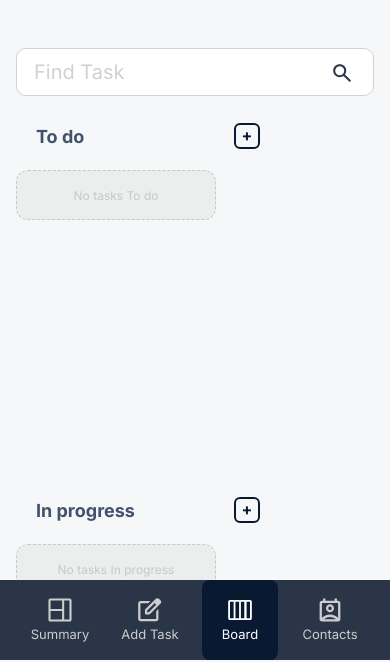
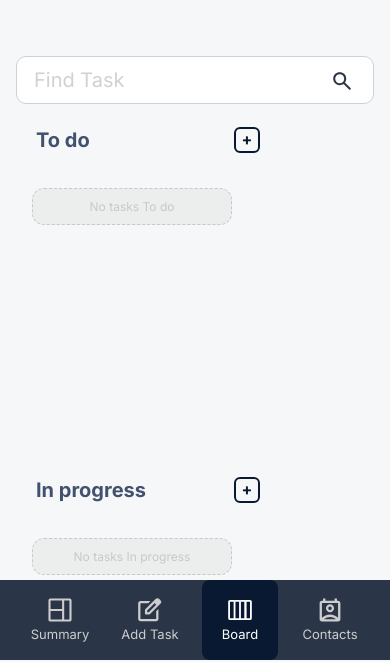
Before and after one commit to PaulB-03/Join, a plain HTML site: page html/board.html in a window 390 px wide. Shown: the part 184-846 px from the top of the page. Drawn offline with Linux system fonts and the light colour scheme; no server answers; sample sign-in values are in the browser's storage.

Commit message:
feat: Complete overhaul of board.css
- Positioned board behind header and footer
- Unified responsive behavior
- Cleaned up and optimized the media.css

```diff
--- a/styles/media.css
+++ b/styles/media.css
@@ -1,65 +1,94 @@
-@media (max-width: 1024px) {
+@media (max-width: 1400px) {
   .app {
     padding: 150px 16px 48px 260px;
   }
 
   .board {
     grid-template-columns: repeat(1, 1fr);
+    opacity: 1;
+    transform: translateZ(0);
   }
 
   .dropzone {
     display: flex;
     flex-direction: row;
-    gap: 10px;
-    min-height: 200px;
-    display: flex;
     flex-wrap: nowrap;
+    gap: 16px;
+    padding: 12px 16px;
+    box-sizing: border-box;
+    min-height: 300px;
     overflow-x: auto;
-    gap: 12px;
+    overflow-y: visible;
+    width: 100%;
+    justify-content: flex-start;
+    align-items: flex-start;
     scroll-snap-type: x mandatory;
-    -webkit-overflow-scrolling: touch;
-    scroll-behavior: smooth;
     cursor: grab;
-    padding: 12px 0;
-    box-sizing: border-box;
-    height: 300px;
-    margin-bottom: 20px;
+  }
+  .dropzone::after {
+    content: "";
+    flex: 0 0 32px;
   }
 
   .column {
+    flex: 0 0 auto;
+    width: 100%;
+    max-width: 80vw;
     scroll-snap-align: start;
-    min-height: 0;
-    opacity: 1;
-    width: 700px;
+    display: flex;
+    flex-direction: column;
+    gap: 16px;
+    height: 350px;
   }
 
-  .empty {
-    height: 50px;
-  }
-
-  .btn-text {
-    font-weight: 600;
-    white-space: nowrap;
+  .card {
+    width: 250px;
+    height: 250px;
+    flex-shrink: 0;
+    box-sizing: border-box;
+    border-radius: 24px;
     overflow: hidden;
-    text-overflow: ellipsis;
   }
 }
 
 @media (max-width: 850px) {
+  .board {
+    margin-top: 100px;
+    width: 100%;
+  }
+  .task-detail {
+    padding: 24px 28px 8px 28px;
+    width: 330px;
+    height: auto;
+  }
+
+  #taskOverlay.edit-mode .overlay-panel {
+    width: 390px;
+  }
+
+  .dropzone .empty {
+    padding: 10px;
+    font-size: 12px;
+    min-width: 200px;
+  }
+
+  .column {
+    flex: 0 0 auto;
+    width: 850px;
+    max-width: 90vw;
+    scroll-snap-align: start;
+    display: flex;
+    flex-direction: column;
+    gap: 16px;
+    height: 350px;
+  }
+
   .heading {
     position: relative;
     display: flex;
     flex-direction: column;
     align-items: stretch;
-  }
-
-  .card {
-    width: 252px;
-    height: 263px;
-    gap: 10px;
-    opacity: 1;
-    border-radius: 24px;
-    padding: 16px;
+    gap: 8px;
   }
 
   .dropdown-subtasks {
@@ -116,61 +145,4 @@
     height: 20px;
     display: inline-block;
   }
-
-  .dropzone .card,
-  .dropzone .task-container {
-    flex: 0 0 260px;
-  }
 }
-
-@media (max-width: 640px) {
-  .col-head {
-    font-size: 18px;
-    margin-bottom: 6px;
-    height: 32px;
-    justify-content: space-between;
-    opacity: 1;
-  }
-}
-
-@media (max-width: 860px) {
-  .dropzone {
-    min-height: 160px;
-    gap: 8px;
-  }
-
-  .task-detail {
-    padding: 24px 28px 8px 28px;
-    width: 330px;
-    height: auto;
-  }
-
-  #taskOverlay.edit-mode .overlay-panel {
-    width: 390px;
-  }
-
-  .dropzone .empty {
-    padding: 10px;
-    font-size: 12px;
-    min-width: 200px;
-  }
-}
-
-@media (max-width: 900px) {
-  .board {
-    grid-template-columns: 1fr;
-    gap: 16px;
-    margin-top: 100px;
-  }
-
-  .board-viewport {
-    scroll-snap-type: x mandatory;
-    overscroll-behavior-x: contain;
-  }
-
-  .column {
-    scroll-snap-align: start;
-    min-height: 0;
-    opacity: 1;
-  }
-}
```
